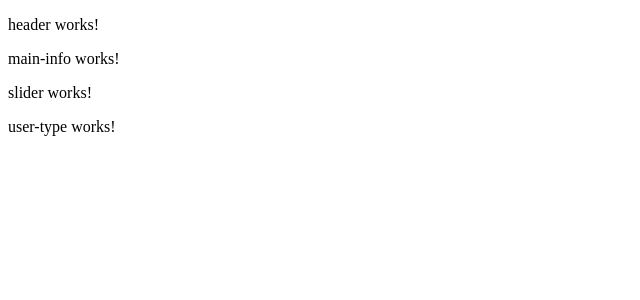
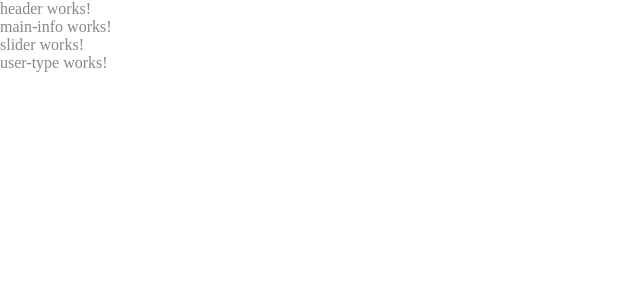
Before and after one commit to cecialbero/checkout, an Angular app in the folder checkout-page/: page / in a window 1280 px wide. Shown: the top 300 px of the page, without its empty margins (0-640 px from the left). Built offline with nearby package versions, Linux system fonts and the light colour scheme.

Commit message:
Adds the viariable, text, button and grid import

```diff
--- a/checkout-page/src/app/app.component.scss
+++ b/checkout-page/src/app/app.component.scss
@@ -1 +1,55 @@
+/*@font-face {
+    font-family: 'proxima_novalight';
+    src: url('../assets/fonts/proximanova-light.woff2') format('woff2'),
+         url('../assets/fonts/proximanova-light.woff') format('woff');
+    font-weight: 300;
+    font-style: normal;
+}
+
+@font-face {
+  font-family: 'proxima_nova_rgregular';
+  src: url('../assets/fonts/proximanova-regular.ttf'),
+      url('../assets/fonts/proximanova-regular.woff2') format('woff2'),
+      url('../assets/fonts/proximanova-regular.woff') format('woff');
+  font-weight: 400;
+  font-style: normal;
+}
+
+@font-face {
+  font-family: 'proxima_novasemibold';
+  src: url("../assets/fonts/proximanova-semibold.ttf"),
+      url("../assets/fonts/proximanova-semibold.woff2") format('woff2'),
+      url("../assets/fonts/proximanova-semibold.woff") format('woff');
+  font-weight: 600;
+  font-style: normal;
+}
+
+@font-face {
+    font-family: 'proxima_nova_rgbold';
+    src: url('../assets/fonts/proximanova-bold.woff2') format('woff2'),
+         url('../assets/fonts/proximanova-bold.woff') format('woff');
+    font-weight: 700;
+    font-style: normal;
+}*/
+
+@import '../assets/scss/variable.scss';
+@import '../assets/scss/text.scss';
+@import '../assets/scss/button.scss';
 @import '../assets/scss/grid.scss';
+
+//RESET STYLES
+* {
+  box-sizing: border-box;
+  padding: 0;
+  margin: 0;
+  text-decoration: none;
+}
+
+body {
+  font-family: 'proxima_nova_rgregular';
+  color: $txt-color;
+}
+
+hr {
+  border: 1px solid #EDEDED;
+}
```
